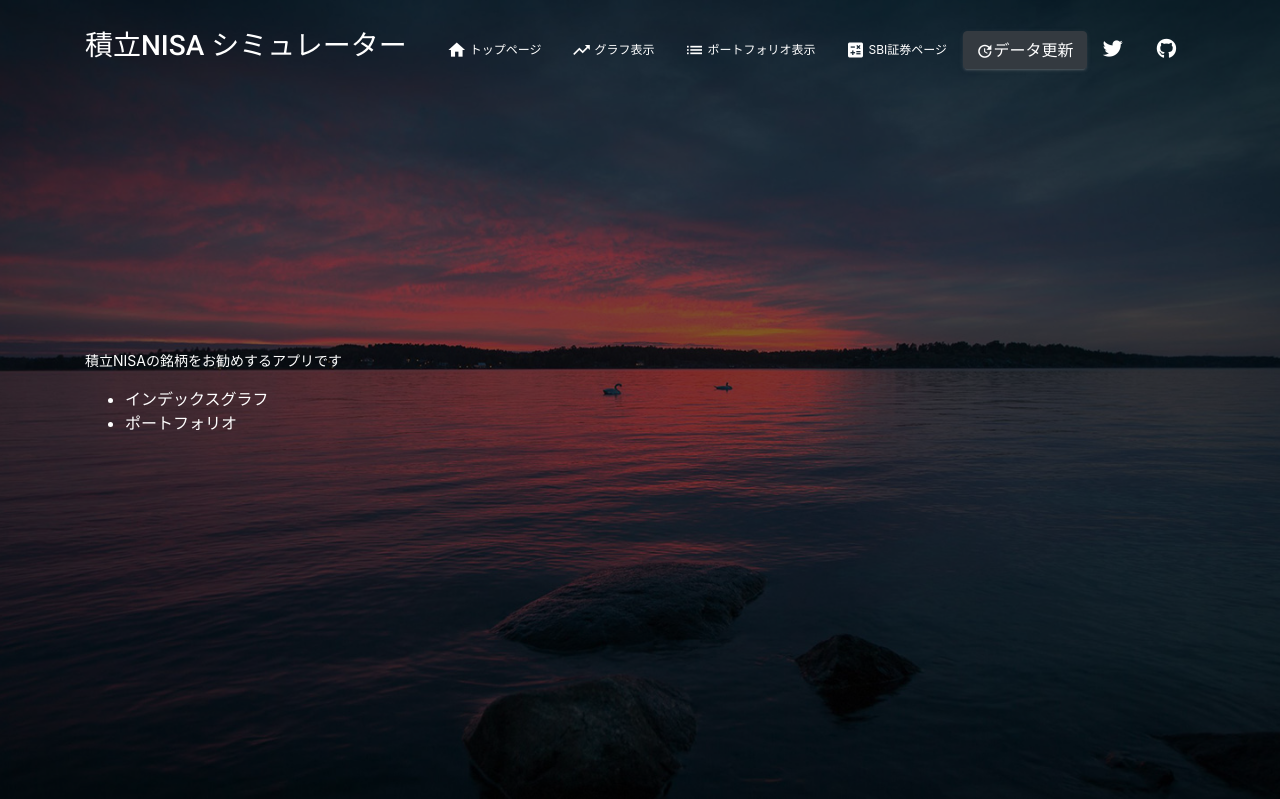
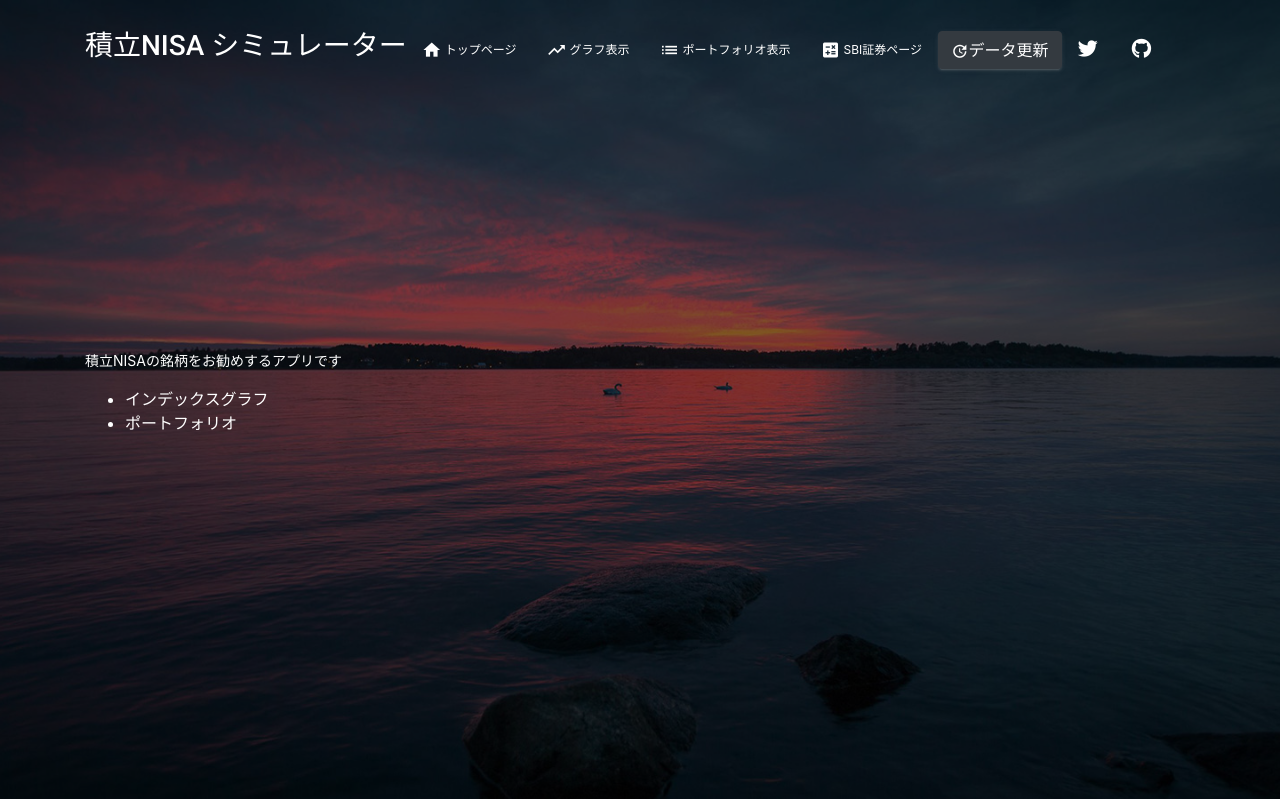
Before and after one commit to msamunetogetoge/NisaSimulator, a Flask app: page / in a window 1280 px wide. Shown: the top 799 px of the page. Run offline with Flask 2, Linux system fonts and the light colour scheme; some libraries are stand-ins or nearby versions.

Commit message:
fixed #3

```diff
--- a/templates/layout.html
+++ b/templates/layout.html
@@ -59,8 +59,7 @@ The above copyright notice and this permission notice shall be included in all c
 </head>
 
 <body class="landing-page sidebar-collapse">
-    <nav class="navbar navbar-transparent navbar-color-on-scroll fixed-top navbar-expand-lg" color-on-scroll="100"
-        id="sectionsNav">
+    <nav class="navbar  navbar-transparent  fixed-top navbar-expand-lg" color-on-scroll="100" id="sectionsNav">
         <div class="container">
             <div class="navbar-translate">
                 <h3>
@@ -68,7 +67,7 @@ The above copyright notice and this permission notice shall be included in all c
                     {% endblock %}
                 </h3>
                 <button class="navbar-toggler" type="button" data-toggle="collapse" aria-expanded="false"
-                    aria-label="Toggle navigation" ata-target="#navbarResponsive">
+                    aria-label="Toggle navigation" data-target="#navbarResponsive" aria-controls="navbarResponsive">
                     <span class="sr-only">Toggle navigation</span>
                     <span class="navbar-toggler-icon"></span>
                     <span class="navbar-toggler-icon"></span>
@@ -77,7 +76,7 @@ The above copyright notice and this permission notice shall be included in all c
             </div>
             <!-- ヘルプページ、モデル選択ページなどに飛ぶリンクを貼る-->
             <div class="collapse navbar-collapse" id="navbarResponsive">
-                <ul class="navbar-nav ml-auto">
+                <ul class="navbar-nav ">
                     <li class="nav-item">
                         <a class="nav-link" rel="tooltip" title="" data-placement="bottom"
                             href="{{ url_for( 'index' ) }}" data-original-title="トップページへ" rel="nofollow">
```
